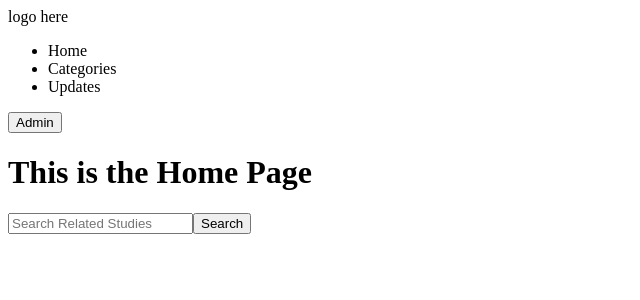
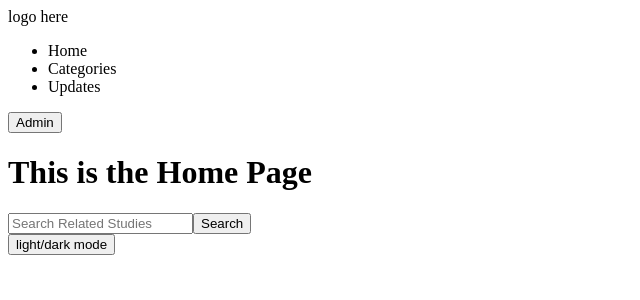
Before and after one commit to vnmw7/manggad-thesis-repo, a Next.js app in the folder frontend/: page / in a window 1280 px wide. Shown: the top 300 px of the page, without its empty margins (0-640 px from the left). Built offline with nearby package versions, Linux system fonts and the light colour scheme.

Commit message:
added footer

```diff
--- a/frontend/app/page.tsx
+++ b/frontend/app/page.tsx
@@ -19,6 +19,11 @@ export default function Page() {
                 <input type="text" placeholder="Search Related Studies" />
                 <button >Search </button>
             </div>
+
+            {/* footer */}
+            <footer>
+                <button> light/dark mode </button>
+            </footer>
         </div>
     )
 }
```
